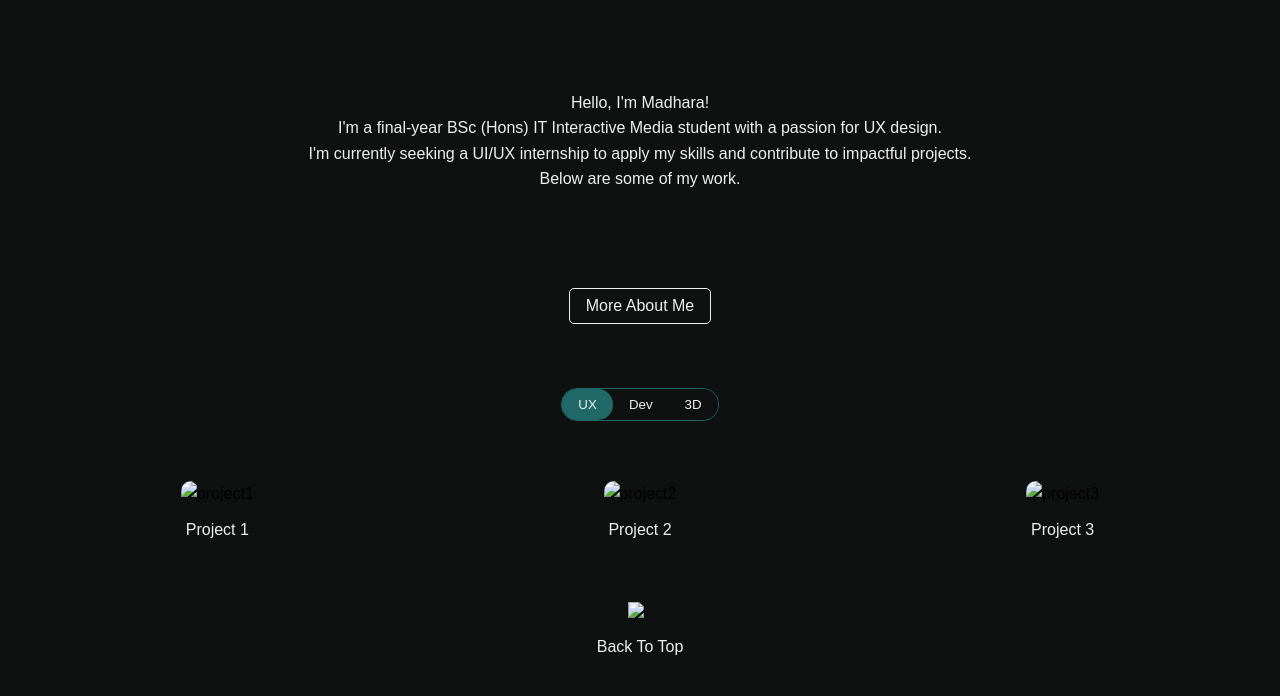
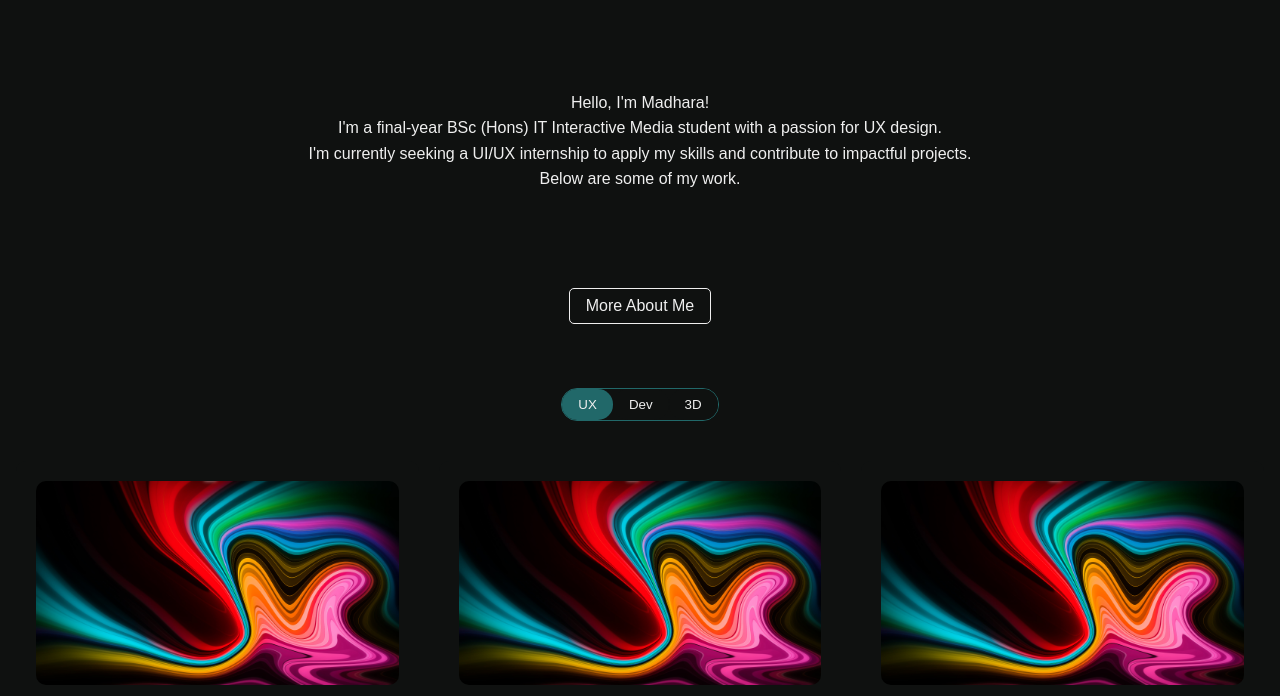
Before and after one commit to MadharaX/MyPortfolio, a plain HTML site: page index.html in a window 1280 px wide. Shown: the part 104-800 px from the top of the page. Drawn offline with Linux system fonts and the light colour scheme; the site is published under a folder, as on GitHub Pages, so addresses that start at the root find nothing; a web font is replaced by a local one.

Commit message:
remove forword slash

```diff
--- a/index.html
+++ b/index.html
@@ -66,20 +66,20 @@
                 </div>
                 <div id='projects'>
                     <div id="pro1">
-                        <img src="/images/test1.jpg" alt="project1">
+                        <img src="images/test1.jpg" alt="project1">
                         <p>Project 1</p>
                     </div>
                     <div id="pro2">
-                        <img src="/images/test1.jpg" alt="project2">
+                        <img src="images/test1.jpg" alt="project2">
                         <p>Project 2</p>
                     </div>
                     <div id="pro3">
-                        <img src="/images/test1.jpg" alt="project3">
+                        <img src="images/test1.jpg" alt="project3">
                         <p>Project 3</p>
                     </div>
                 </div>
                 <div id="backToTop">
-                    <img src="/images/arrowUp2.svg" alt="uparrow">
+                    <img src="images/arrowUp2.svg" alt="uparrow">
                     <a href="#" id="backToTopLink">Back To Top</a>
                 </div>
             </div>
@@ -95,6 +95,6 @@
         </div>
     </div>
 
-    <script src="/script.js"></script>
+    <script src="script.js"></script>
 </body>
 </html>
```
